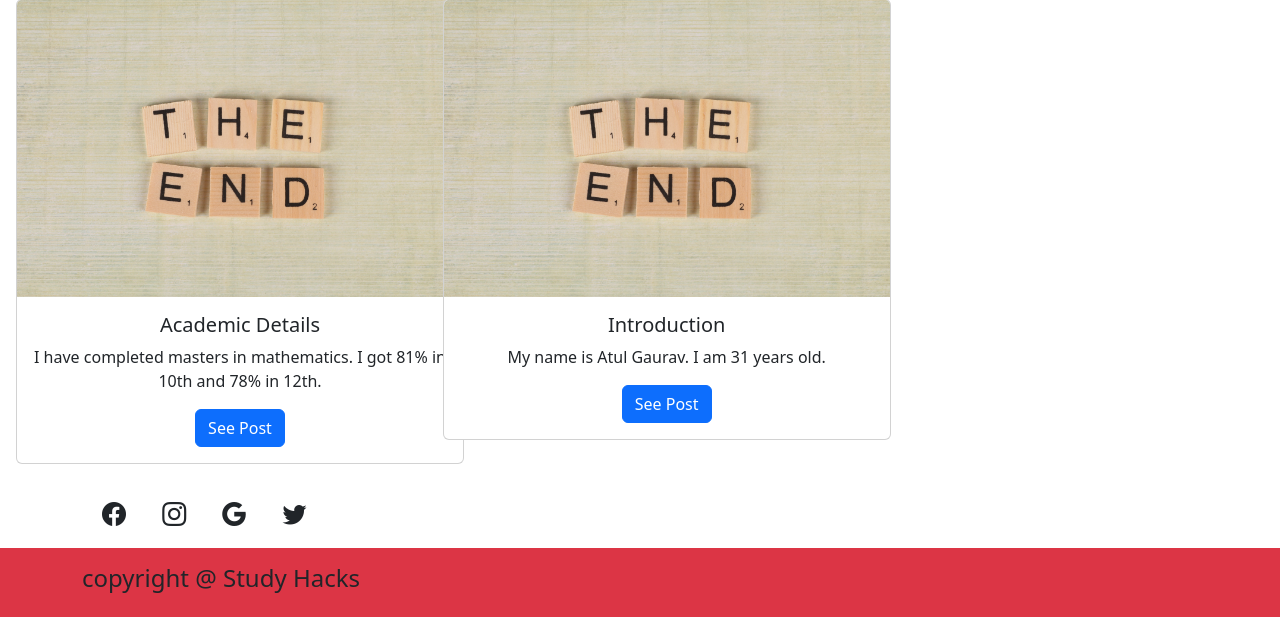
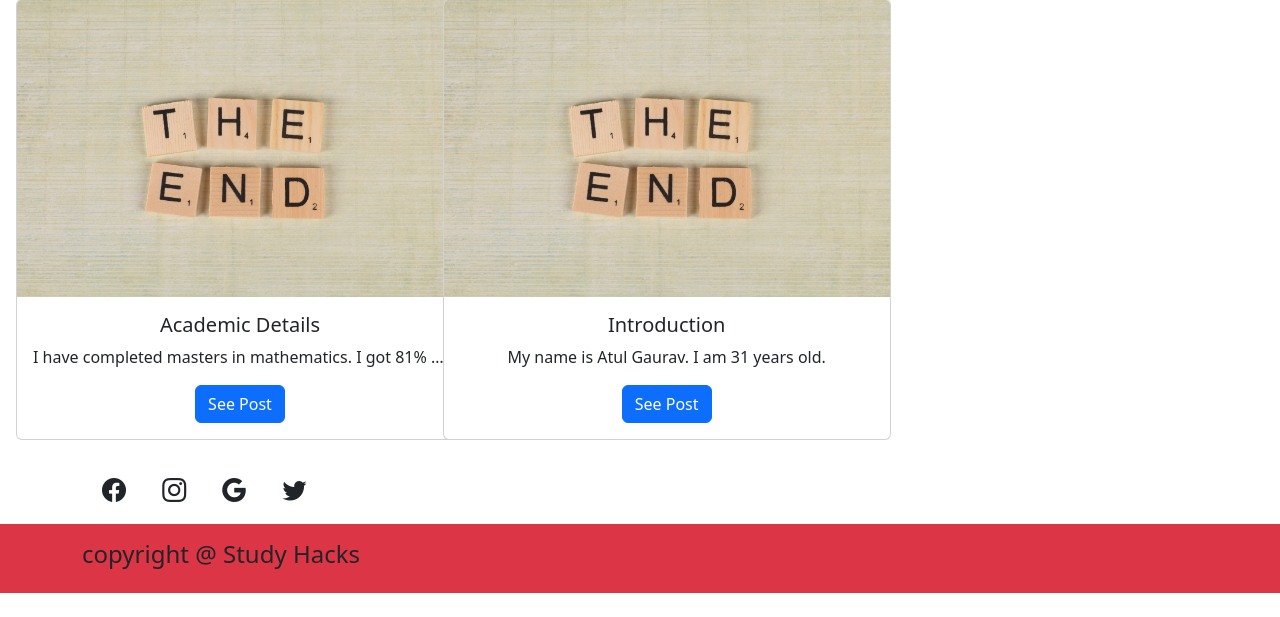
Before and after one commit to extraathinker/studyhacks, a Django app: page / in a window 1280 px wide. Shown: the part 1637-2254 px from the top of the page. After the commit the page ends 2230 px from the top, so only its background shows below. Run offline with Django 4.2, Linux system fonts and the light colour scheme; data comes from the database, SQL or seed files in the repository; parts of the project's set-up code (start-up, migrations or seed data) failed here and were passed over.

Commit message:
Update index.html

```diff
--- a/templates/index.html
+++ b/templates/index.html
@@ -4,7 +4,11 @@
 
     <div class="container-fluid">
 		<div class="container p-3" style="width: 900px;">
-			<h3 class="display-6 p-3">Everbody studies something likes books, newspapers, novels, etc for knowledge, passion, exams or just for reading. Some love studying some find it boring while some find it a burden. I have also studied and found some difficulties in reading, grasping, understanding, etc in my life journey. On that basis i am sharing some of my experience and methods which maybe can help in your studies and increase your focus and interests. Please tell how you feel or what are your thoughts about it. I am waiting for your precious likes and comments!!! 🙂</h3>
+			<h3 class="display-6 p-3">Everbody studies something likes books, newspapers, novels, etc for knowledge,
+				passion, exams or just for reading. Some love studying some find it boring while some find it a burden.
+				I have also studied and found some difficulties in reading, grasping, understanding, etc in my life journey.
+				On that basis i am sharing some of my experience and methods which maybe can help in your studies and increase
+				your focus and interests. Please tell how you feel or what are your thoughts about it. I am waiting for your precious likes and comments!!! 🙂</h3>
 		</div>
     </div>
     <div class="container-fluid text-center">
@@ -18,7 +22,7 @@
 						<img src="/media/{{n.postImg}}" class="card-img-top" alt="..." />
 						<div class="card-body">
 							<h5 class="card-title">{{n.title}}</h5>
-							<p class="card-text">{{n.description}}</p>
+							<p class="card-text text-truncate">{{n.description}}</p>
 							<a href="/single/{{n.titleSlug}}" class="btn btn-primary">See Post</a>
 						</div>
 					</div>
```
